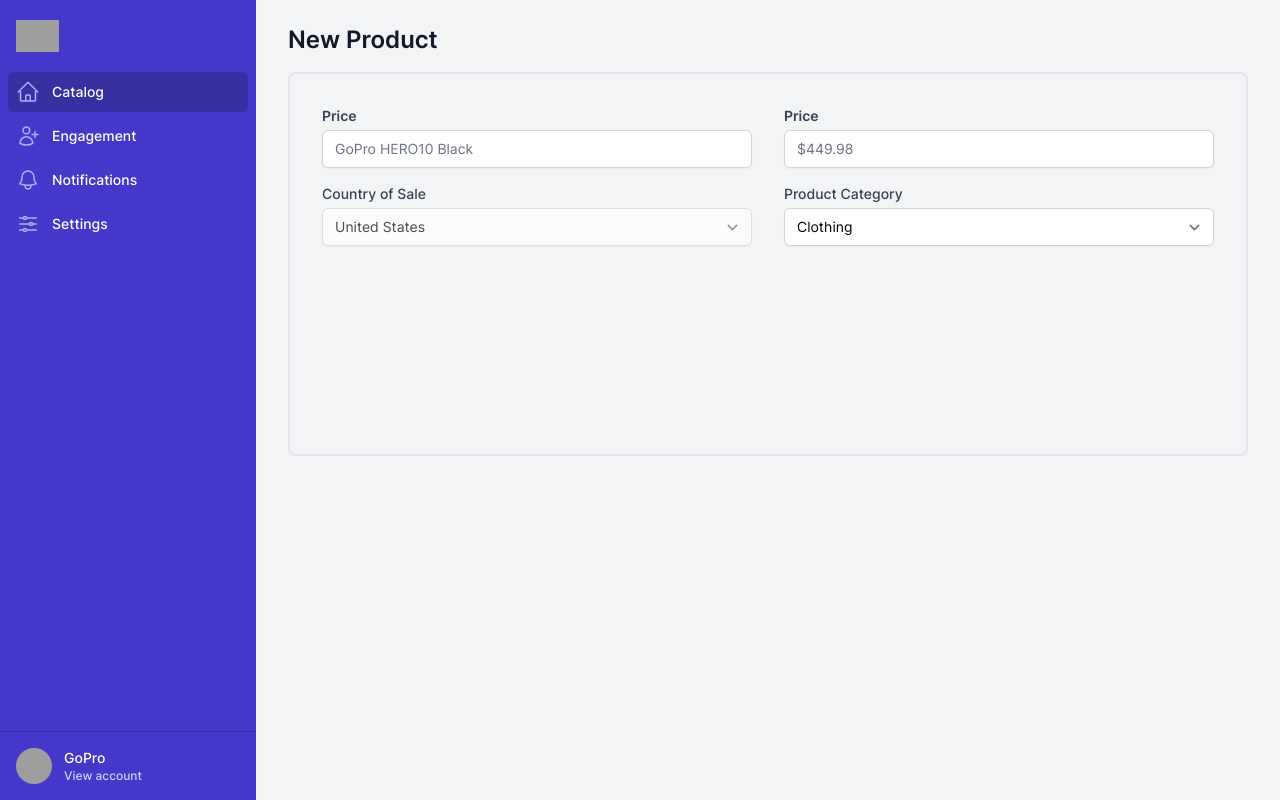
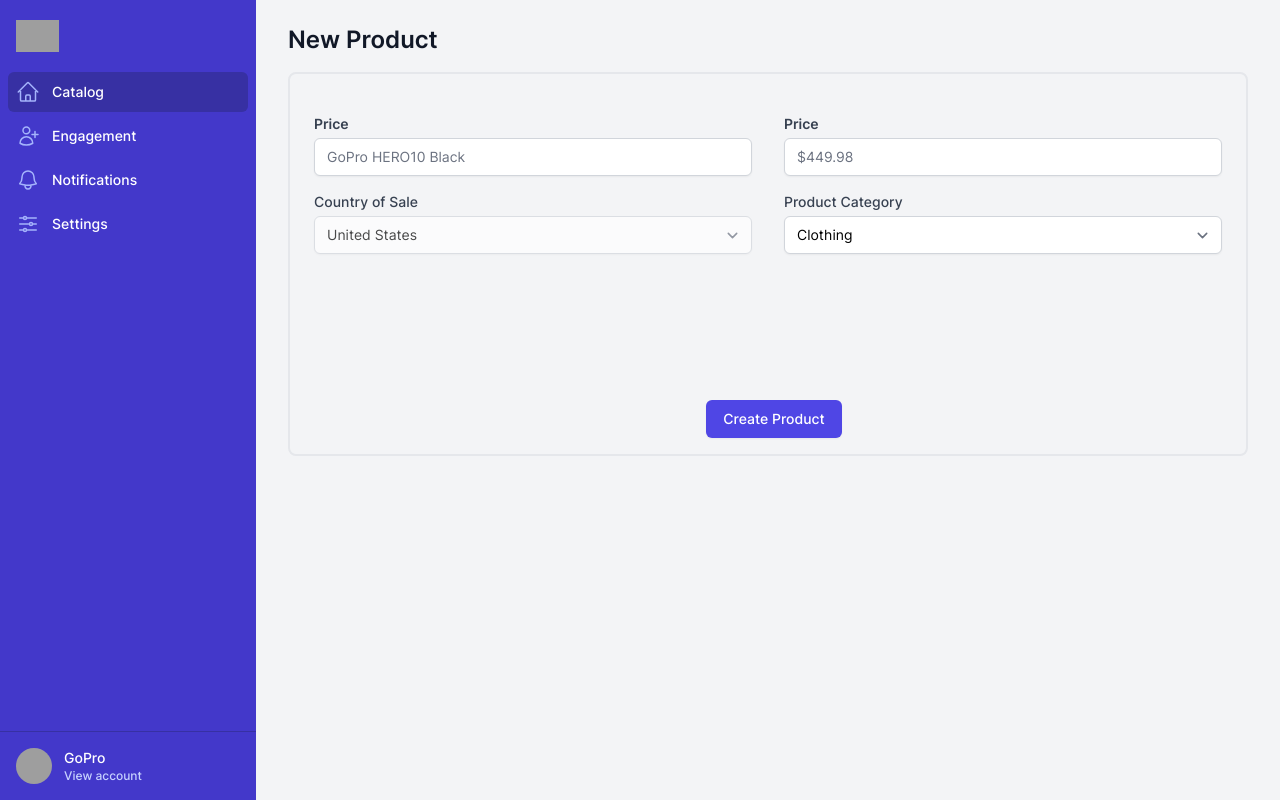
Before and after one commit to 0xgoldenlion/Brandinate-Monorepo, a Next.js app in the folder react-app/: page /catalog/new in a window 1280 px wide. Built offline with nearby package versions, Linux system fonts and the light colour scheme; grey boxes are pictures that could not be loaded.

Commit message:
chore: minor clean up

```diff
--- a/react-app/src/components/empty-state/products-empty-state.tsx
+++ b/react-app/src/components/empty-state/products-empty-state.tsx
@@ -1,10 +1,7 @@
 import { PlusIcon } from '@heroicons/react/20/solid';
 import Link from 'next/link';
-import { useRouter } from 'next/router';
 
 export function ProductsEmptyState() {
-    const router = useRouter();
-
   return (
     <>
       <div className='text-center'>
@@ -33,7 +30,7 @@ export function ProductsEmptyState() {
             className='inline-flex items-center rounded-md border border-transparent bg-indigo-600 px-4 py-2 text-sm font-medium text-white shadow-sm hover:bg-indigo-700 focus:outline-none focus:ring-2 focus:ring-indigo-500 focus:ring-offset-2'
           >
             <PlusIcon className='-ml-1 mr-2 h-5 w-5' aria-hidden='true' />
-            <Link href={router.asPath +"/new"}>New Product</Link>
+            <Link href={'/catalog/new'}>New Product</Link>
           </button>
         </div>
       </div>
--- a/react-app/src/components/layout/AppLayout.tsx
+++ b/react-app/src/components/layout/AppLayout.tsx
@@ -7,7 +7,7 @@ import {
 } from '@heroicons/react/24/outline';
 import { Subject } from 'rxjs';
 
-import { NavigationBar } from './NavigationBar';
+import { NavigationSidebar } from './NavigationSidebar';
 
 export interface NavigationItem {
   name: string;
@@ -17,12 +17,12 @@ export interface NavigationItem {
 }
 
 const navigation: NavigationItem[] = [
-  { name: 'Catalog', href: 'catalog', icon: HomeIcon, current: true },
-  { name: 'Engagement', href: '#', icon: UserPlusIcon, current: false },
-  { name: 'Notifications', href: '#', icon: BellIcon, current: false },
+  { name: 'Catalog', href: '/catalog', icon: HomeIcon, current: true },
+  { name: 'Engagement', href: '/#', icon: UserPlusIcon, current: false },
+  { name: 'Notifications', href: '/#', icon: BellIcon, current: false },
   {
     name: 'Settings',
-    href: '#',
+    href: '/#',
     icon: AdjustmentsHorizontalIcon,
     current: false,
   },
@@ -34,10 +34,10 @@ export default function AppLayout({ children }: { children: React.ReactNode }) {
   return (
     <>
       <div>
-        <NavigationBar
+        <NavigationSidebar
           navigation={navigation}
           toggleSidebar={toggleSidebar}
-        ></NavigationBar>
+        ></NavigationSidebar>
         <div className='flex flex-1 flex-col md:pl-64'>
           <div className='sticky top-0 z-10 bg-gray-100 pl-1 pt-1 sm:pl-3 sm:pt-3 md:hidden'>
             <button
--- a/react-app/src/components/layout/NavigationBar.tsx
+++ b/react-app/src/components/layout/NavigationSidebar.tsx
@@ -7,7 +7,7 @@ import { Subject } from 'rxjs';
 
 import { NavigationItem } from './AppLayout';
 
-export function NavigationBar({
+export function NavigationSidebar({
   navigation,
   toggleSidebar,
 }: {
@@ -154,9 +154,8 @@ export function NavigationBar({
             </div>
             <nav className='mt-5 flex-1 space-y-1 px-2'>
               {navigation.map((item) => (
-                <a
-                  key={item.name}
-                  href={item.href}
+                <Link key={item.name} href={item.href}>
+                  <div
                     className={`group flex items-center rounded-md px-2 py-2 text-sm font-medium ${
                       item.current
                         ? 'bg-indigo-800 text-white'
@@ -168,7 +167,8 @@ export function NavigationBar({
                       aria-hidden='true'
                     />
                     {item.name}
-                </a>
+                  </div>
+                </Link>
               ))}
             </nav>
           </div>
--- a/react-app/src/pages/catalog.tsx
+++ b/react-app/src/pages/catalog.tsx
@@ -9,13 +9,11 @@ export default function Catalog() {
           <h1 className='text-2xl font-semibold text-gray-900'>Catalog</h1>
         </div>
         <div className='mx-auto max-w-7xl px-4 sm:px-6 md:px-8'>
-          {/* Replace with your content */}
           <div className='py-4'>
             <div className='h-96 rounded-lg border-2 border-solid border-gray-200 flex items-center justify-center' >
               <ProductsEmptyState></ProductsEmptyState>
             </div>
           </div>
-          {/* /End replace */}
         </div>
       </AppLayout>
     </>
--- a/react-app/src/pages/catalog/new.tsx
+++ b/react-app/src/pages/catalog/new.tsx
@@ -1,6 +1,7 @@
 import Dropdown from '@/components/form-controls/Dropdown';
 import Input from '@/components/form-controls/Input';
 import AppLayout from '@/components/layout/AppLayout';
+import Link from 'next/link';
 
 export default function NewProduct() {
   return (
@@ -10,8 +11,8 @@ export default function NewProduct() {
       </div>
       <div className='mx-auto max-w-7xl px-4 sm:px-6 md:px-8'>
         <div className='py-4'>
-          <div className='h-96 rounded-lg border-2 border-solid border-gray-200'>
-            <div className='m-8 grid grid-cols-6 gap-y-4 gap-x-8'>
+          <div className='flex h-96 flex-col justify-between rounded-lg border-2 border-solid border-gray-200 py-4'>
+            <div className='m-6 grid grid-cols-6 gap-y-4 gap-x-8'>
               <div className='col-span-3'>
                 <Input
                   name='Product Name'
@@ -35,6 +36,14 @@ export default function NewProduct() {
                 ></Dropdown>
               </div>
             </div>
+            <div className='flex justify-center'>
+              <button
+                type='button'
+                className='ml-3 inline-flex justify-center rounded-md border border-transparent bg-indigo-600 py-2 px-4 text-sm font-medium text-white shadow-sm hover:bg-indigo-700 focus:outline-none focus:ring-2 focus:ring-indigo-500 focus:ring-offset-2'
+              >
+                <Link href='/catalog'>Create Product</Link>
+              </button>
+            </div>
           </div>
         </div>
       </div>
```
Lines whose indentation alone changed are shown as unchanged.
